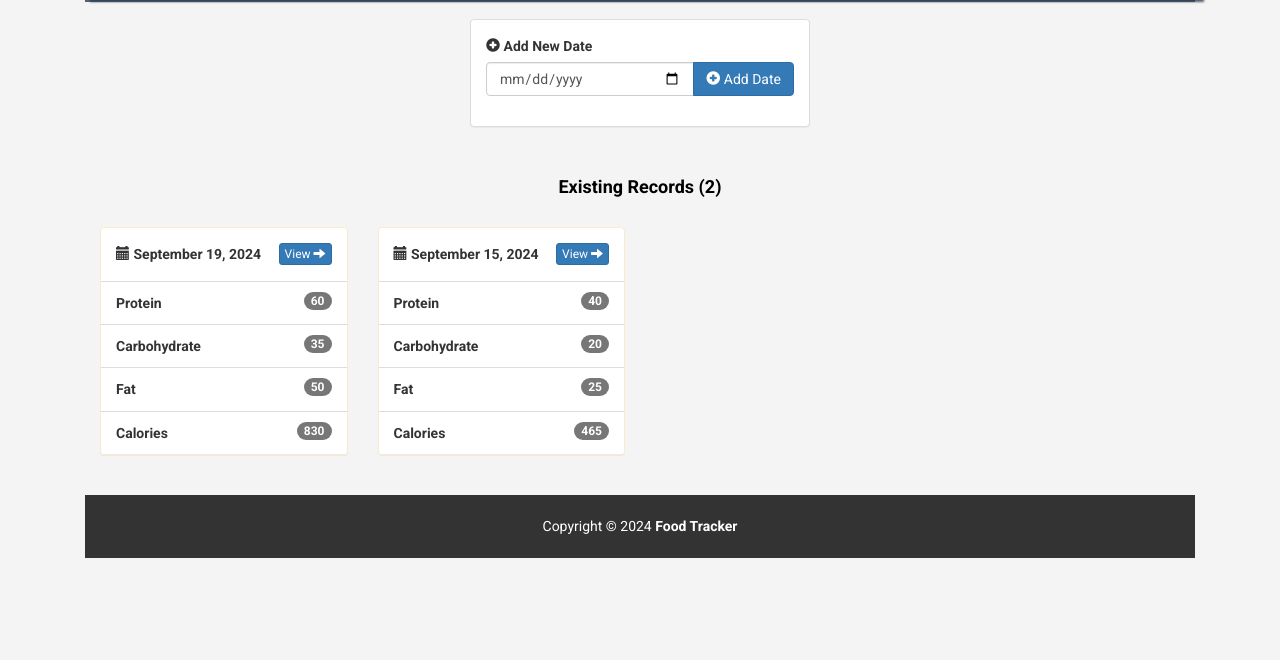
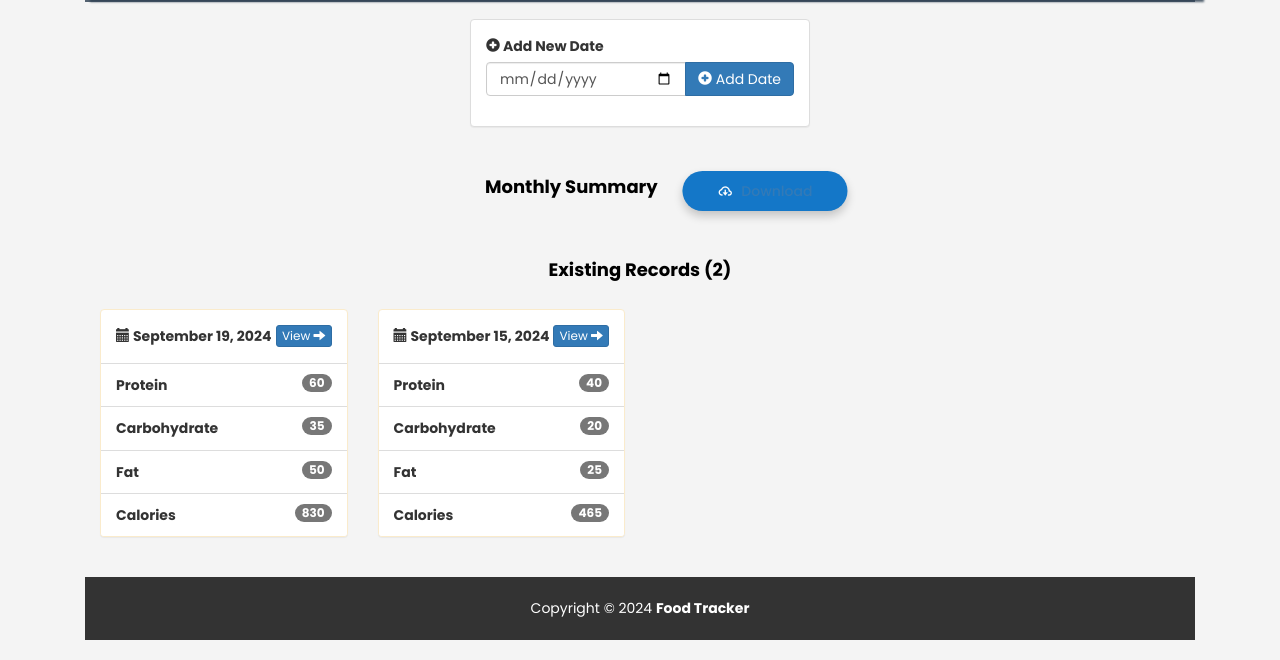
Before and after one commit to agesaeugene/portfolio_project, a Flask app: page /home in a window 1280 px wide. Shown: the part 251-911 px from the top of the page. Before the commit the page ends 809 px from the top, so only its background shows below. Run offline with Flask 3, Linux system fonts and the light colour scheme; a user stored in the database is signed in; data comes from the database, SQL or seed files in the repository; both versions use the stored data as it was after the commit; some libraries are stand-ins or nearby versions.

Commit message:
Report download feature updated

```diff
--- a/website/__init__.py
+++ b/website/__init__.py
@@ -5,7 +5,6 @@ from os import path
 from flask_login import LoginManager
 from .extensions import db
 
-DB_FOLDER = "instance"
 DB_NAME = "database.db"
 
 def create_app():
--- a/website/models.py
+++ b/website/models.py
@@ -25,6 +25,11 @@ class Food(db.Model):
     carbs = db.Column(db.Integer, nullable=False)
     fats = db.Column(db.Integer, nullable=False)
 
+    # Link food items to users
+    user_id = db.Column(db.Integer, db.ForeignKey('user.id'), nullable=False)
+    user = db.relationship('User', backref='foods', lazy=True)
+
+
     @property
     def calories(self):
         return self.proteins * 4 + self.carbs * 4 + self.fats * 9
--- a/website/static/css/main.css
+++ b/website/static/css/main.css
@@ -1,3 +1,4 @@
+
 * {
     margin: 0;
     padding: 0;
--- a/website/static/css/styles.css
+++ b/website/static/css/styles.css
@@ -1,3 +1,4 @@
+@import url("https://fonts.googleapis.com/css2?family=Poppins:wght@200;300;400;500;600;700&display=swap");
 body {
 	background: rgba(0, 0, 0, .4);
 	font-family: 'Ubuntu', sans-serif;
@@ -123,3 +124,78 @@ footer {
 .no-wrap {
     white-space: nowrap;
 }
+
+* {
+	margin: 0;
+	padding: 0;
+	box-sizing: border-box;
+	font-family: "Poppins", sans-serif;
+  }
+  .button {
+	position: absolute;
+	top: 10%;
+	left: 67%;
+	transform: translate(-50%);
+	height: 40px;
+	width: 165px;
+	background: #1477c8;
+	border-radius: 55px;
+	cursor: pointer;
+	box-shadow: 0 5px 10px rgba(0, 0, 0, 0.2);
+	transition: all 0.4s cubic-bezier(0.68, -0.55, 0.265, 1.55);
+	overflow: hidden;
+	padding: 0 10px;
+  }
+  .button.active {
+	height: 15px;
+	width: 200px;
+  }
+  .button::before {
+	content: "";
+	position: absolute;
+	top: 0;
+	left: -100%;
+	height: 100%;
+	width: 100%;
+	background: #1495c8;
+	border-radius: 55px;
+	transition: all 6s ease-in-out;
+  }
+  .button.active::before {
+	animation: layer 6s ease-in-out forwards;
+  }
+  @keyframes layer {
+	100% {
+	  left: 0%;
+	}
+  }
+
+  .button .content {
+	height: 100%;
+	width: 100%;
+	display: flex;
+	align-items: center;
+	justify-content: center;
+	transition: all 0.2s ease;
+	transition-delay: 0.2s;
+  }
+  .button.active .content {
+	transform: translateY(60px);
+  }
+  .button .content i,
+  .button .content .button-text {
+	color: #fff;
+	font-size: 16px;
+	font-weight: 500;
+  }
+  .button .content .button-text {
+	font-size: 14px;
+	margin-left: 8px;
+  }
+
+  body { font-family: Arial, sans-serif; }
+  h1 { text-align: center; }
+  table { width: 100%; border-collapse: collapse; margin: 20px 0; }
+  table, th, td { border: 1px solid black; }
+  th, td { padding: 10px; text-align: center; }
+  th { background-color: #f2f2f2; }
--- a/website/static/index.js
+++ b/website/static/index.js
@@ -9,3 +9,23 @@
             alert('Please select a date before adding!');
         }
     });
+
+    const button = document.querySelector(".button");
+
+    button.addEventListener("click", () => {
+        button.classList.add("active");
+        setTimeout(() => {
+            button.classList.remove("active");
+            button
+            .querySelector("i")
+            .classList.replace("bx-cloud-download", "bx-check-circle");
+            button.querySelector("span").innerText = "Completed";
+
+            setTimeout(() => {
+                button
+                .querySelector("i")
+                .classList.replace("bx-check-circle", "bx-cloud-download");
+                button.querySelector("span").innerText = "Download Again";
+            }, 3000);
+        }, 6000);
+    });
--- a/website/templates/base.html
+++ b/website/templates/base.html
@@ -21,6 +21,7 @@
     <link rel="stylesheet" href="{{ url_for('static', filename='css/styles.css') }}">
     <link rel="stylesheet" href="{{ url_for('static', filename='css/main.css') }}">
     <link href="https://fonts.googleapis.com/css2?family=Roboto:wght@400;700&display=swap" rel="stylesheet">
+    <link href='https://unpkg.com/boxicons@2.1.1/css/boxicons.min.css' rel='stylesheet'>
 </head>
 <body>
     <nav class="navbar navbar-expand-lg navbar-dark bg-dark">
--- a/website/templates/home.html
+++ b/website/templates/home.html
@@ -40,6 +40,7 @@
                                     <button type="submit" class="btn btn-primary" id="add-btn">
                                         <i class="glyphicon glyphicon-plus-sign"></i> Add Date
                                     </button>
+
                                 </span>
                             </div>
                         </div>
@@ -48,6 +49,23 @@
             </div>
         </div>
     </div>
+    <div class="row t20">
+        <div class="col-lg-5 col-lg-offset-4 col-md-6 col-md-offset-3 col-sm-7 col-sm-offset-2 text-center h-100">
+            <div class="col-lg-12">
+                <h4 class="text-left text-black"><strong>Monthly Summary</strong></h4>
+            </div>
+            <div class="button-container">
+                <div class="button">
+                    <div class="content">
+                        <i class="bx bx-cloud-download"></i>
+                        <span class="button-text">
+                            <a href="{{ url_for('views.download_summary') }}">Download</a>
+                        </span>
+                    </div>
+                </div>
+            </div>
+        </div>
+    </div></br>
 
 
     <div class="row t20">
--- a/website/views.py
+++ b/website/views.py
@@ -1,9 +1,11 @@
-from flask import Blueprint, render_template, request, redirect, url_for, flash
+from flask import Blueprint, render_template, request, redirect, url_for, flash, make_response
 from flask_login import login_required, current_user
 from website.models import Food, Log
 from .extensions import db
 from sqlalchemy.exc import IntegrityError
 from datetime import datetime
+from weasyprint import HTML
+import os
 
 views = Blueprint('views', __name__)
 
@@ -68,57 +70,53 @@ def create_log():
         return redirect(url_for('views.add_date'))
 
 @views.route('/add')
+@login_required
 def add():
-    foods = Food.query.all()
+    foods = Food.query.filter_by(user_id=current_user.id).all()
     return render_template("add.html", foods=foods, food=None)
 
 @views.route('/add', methods=['POST'])
+@login_required
 def add_post():
-    food_id = request.form.get('food-id')  # Checks if we're editing an existing food item
+    food_id = request.form.get('food-id')
     food_name = request.form.get('food-name')
     proteins = request.form.get('protein')
     carbs = request.form.get('carbohydrates')
     fats = request.form.get('fat')
 
-    # If we're adding a new food (not updating)
     if food_id:
-        # Skip "already exists" check for current food being updated
+        # Editing an existing food
         food = Food.query.get_or_404(food_id)
-        if food.name != food_name:
-            # Only check for existing food if the name is being changed
-            existing_food = Food.query.filter_by(name=food_name).first()
-            if existing_food:
-                flash('This food item already exists!', 'warning')
-                return redirect(url_for('views.add'))
+        if food.user_id != current_user.id:
+            flash("You don't have permission to edit this food item.", 'danger')
+            return redirect(url_for('views.add'))
 
-        # Update existing food item
         food.name = food_name
         food.proteins = proteins
         food.carbs = carbs
         food.fats = fats
     else:
-        # Adding a new food item
-        existing_food = Food.query.filter_by(name=food_name).first()
+        # Adding a new food
+        existing_food = Food.query.filter_by(name=food_name, user_id=current_user.id).first()
         if existing_food:
-            flash('This food item already exists!', 'warning')
+            flash('You have already added this food item!', 'warning')
             return redirect(url_for('views.add'))
 
-        # Create a new food entry if it doesn't already exist
         new_food = Food(
             name=food_name,
             proteins=proteins,
             carbs=carbs,
-            fats=fats
+            fats=fats,
+            user_id=current_user.id  # Save the current user's ID
         )
         db.session.add(new_food)
 
-    # Commit changes to the database
     try:
         db.session.commit()
-        flash('Food item updated successfully!', 'success')
+        flash('Food item added & updated successfully!', 'success')
     except IntegrityError:
         db.session.rollback()
-        flash('An error occurred while saving the food item. Please try again.', 'danger')
+        flash('An error occurred while saving the food item.', 'danger')
 
     return redirect(url_for('views.add'))
 
@@ -134,17 +132,22 @@ def delete_food(food_id):
     return redirect(url_for('views.add'))
 
 @views.route('/edit_food/<int:food_id>')
+@login_required
 def edit_food(food_id):
-    food = Food.query.get_or_404(food_id)
-    foods = Food.query.all()
+    food = Food.query.filter_by(id=food_id, user_id=current_user.id).first_or_404()
+
+    # Fetch only the foods added by the current user
+    foods = Food.query.filter_by(user_id=current_user.id).all()
     return render_template('add.html', food=food, foods=foods)
 
 @views.route('/view/<int:log_id>')
 @login_required
 def view(log_id):
+    # Fetching the log and filtering the food added by the currect user
     log = Log.query.filter_by(id=log_id, user_id=current_user.id).first_or_404()
-    foods = Food.query.all()
+    foods = Food.query.filter_by(user_id=current_user.id).all()
 
+    # Calculating the totals for proteins, carbs, fats, and calories
     totals = {
         'proteins' : 0,
         'carbs' : 0,
@@ -152,23 +155,26 @@ def view(log_id):
         'calories' : 0
     }
 
+    # Update totals based on the foods in the log
     for food in log.foods:
         totals['proteins'] += food.proteins
         totals['carbs'] += food.carbs
         totals['fat']  += food.fats
         totals['calories'] += food.calories
 
+    # Render the view template with only the current user's foods
     return render_template("view.html", foods=foods, log=log, totals=totals)
 
-
-
 @views.route('/add_food_to_log/<int:log_id>', methods=['POST'])
+@login_required
 def add_food_to_log(log_id):
     log = Log.query.get_or_404(log_id)
     selected_food = request.form.get('food-select')
     food = Food.query.get(int(selected_food))
-    log.foods.append(food)
-    db.session.commit()
+    if food and log:
+        log.foods.append(food)
+        db.session.commit()
+    return redirect(url_for('views.view', log_id=log_id))
 
     return redirect(url_for('views.view', log_id=log_id))
 
@@ -179,3 +185,50 @@ def remove_food_from_log(log_id, food_id):
     log.foods.remove(food)
     db.session.commit()
     return redirect(url_for('views.view', log_id=log_id))
+
+@views.route('/download_summary')
+@login_required
+def download_summary():
+    # Fetch all logs for the current user
+    logs = Log.query.filter_by(user_id=current_user.id).order_by(Log.date.desc()).all()
+
+    # Prepare a summary of nutrients for the month
+    log_summaries = []
+    total_proteins = total_carbs = total_fat = total_calories = 0
+
+    for log in logs:
+        log_proteins = log_carbs = log_fat = log_calories = 0
+
+        for food in log.foods:
+            log_proteins += food.proteins
+            log_carbs += food.carbs
+            log_fat += food.fats
+            log_calories += food.calories
+
+        log_summaries.append({
+            'date': log.date.strftime('%B %d, %Y'),
+            'proteins': log_proteins,
+            'carbs': log_carbs,
+            'fat': log_fat,
+            'calories': log_calories,
+        })
+
+        total_proteins += log_proteins
+        total_carbs += log_carbs
+        total_fat += log_fat
+        total_calories += log_calories
+
+    # Render the PDF-friendly HTML template
+    html = render_template('monthly_summary_pdf.html', logs=log_summaries,
+                           total_proteins=total_proteins, total_carbs=total_carbs,
+                           total_fat=total_fat, total_calories=total_calories)
+
+    # Convert the HTML to PDF
+    pdf = HTML(string=html).write_pdf()
+
+    # Generate a downloadable response
+    response = make_response(pdf)
+    response.headers['Content-Type'] = 'application/pdf'
+    response.headers['Content-Disposition'] = 'attachment; filename=monthly_summary.pdf'
+
+    return response
```
Also changed, not shown: website/templates/add.html (+6 -2 lines), website/templates/monthly_summary_pdf.html (added, +37 -0 lines), README.md, instance/database.db, 6 other files.
